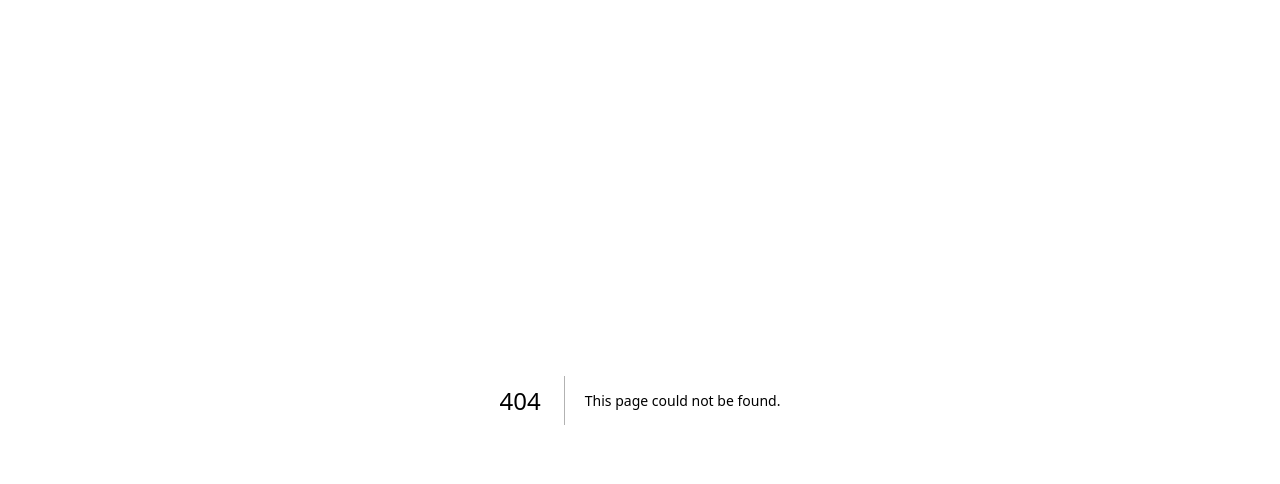
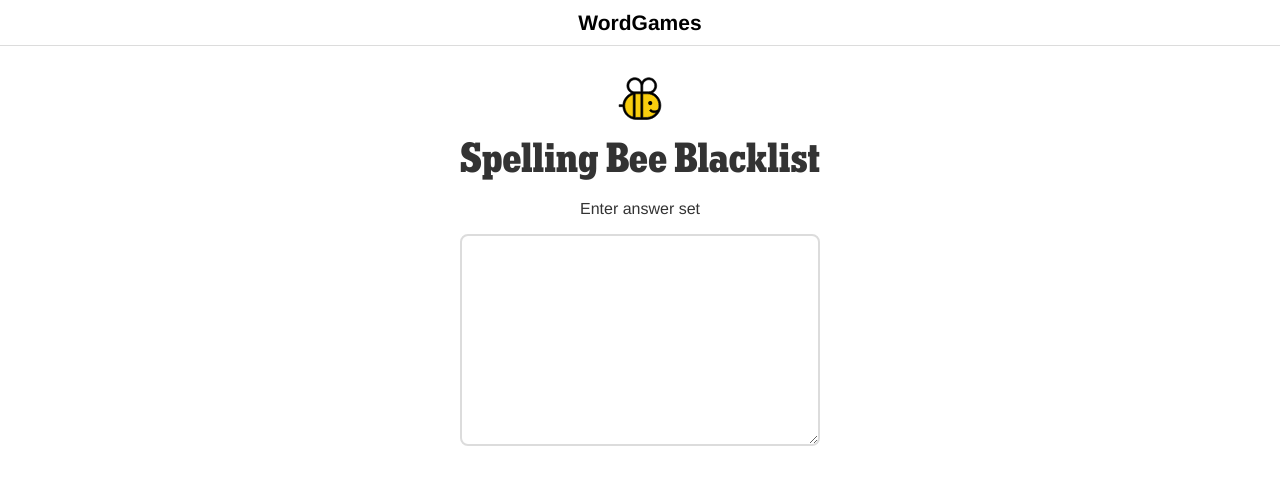
Before and after one commit to ericgio/spelling-bee, a Next.js app: page /sb-blacklist in a window 1280 px wide. Before the commit this address had no page. Shown: the top 484 px of the page. Built offline with nearby package versions, Linux system fonts and the light colour scheme; a web font is replaced by a local one.

Commit message:
Add page for diffing blacklisted words

```diff
--- /dev/null
+++ b/src/pages/sb-blacklist.tsx
@@ -0,0 +1,129 @@
+import * as React from 'react';
+import styled from 'styled-components';
+
+import Button from '../components/Button';
+import Page from '../components/Page';
+
+import { dedupeString, getSortedSpellingBeeResults, isPangram } from '../utils';
+
+const TITLE = 'Spelling Bee Blacklist';
+
+const $Main = styled(Page.Main)`
+  max-width: 360px;
+
+  @media (min-width: ${({ theme }) => theme.breakpoints.tablet}px) {
+    max-width: 640px !important;
+  }
+`;
+
+const $Textarea = styled.textarea`
+  resize: vertical;
+`;
+
+const $Results = styled.div`
+  border: 1px solid ${({ theme }) => theme.colors.borderColor};
+  border-radius: ${({ theme }) => theme.borderRadius};
+  margin-top: 2rem;
+  padding: 1rem 1.5rem;
+  text-align: left;
+`;
+
+const $DailyLetters = styled.div`
+  font-weight: 800;
+  font-family: 'nyt-franklin';
+  line-height: 1.25;
+  letter-spacing: 0.4em;
+  margin: 0.5rem 0;
+  text-transform: uppercase;
+
+  &::first-letter {
+    color: ${({ theme }) => theme.colors.yellow};
+  }
+`;
+
+const $List = styled.ul`
+  column-count: 3;
+  list-style: none;
+  padding: 0;
+
+  @media (min-width: ${({ theme }) => theme.breakpoints.tablet}px) {
+    column-count: 4;
+  }
+`;
+
+const $Item = styled.li<{ $isPangram?: boolean }>`
+  border-bottom: 1px solid ${({ theme }) => theme.colors.borderColor};
+  font-weight: ${({ $isPangram }) => ($isPangram ? 700 : 500)};
+  margin-bottom: 7px;
+  padding: 4px 0 4px 1px;
+  text-transform: capitalize;
+`;
+
+/**
+ * Infer the 7 letters from the answer set.
+ */
+function getDailyLetters(answers: string[]) {
+  // Generate a map of all the letters that appear in the answers.
+  const letterMap: Record<string, number> = {};
+  answers.forEach((word) => {
+    // Don't count multiple occurences of a letter in a word.
+    dedupeString(word)
+      .split('')
+      .forEach((char) => {
+        if (!letterMap[char]) {
+          letterMap[char] = 1;
+          return;
+        }
+        letterMap[char] += 1;
+      });
+  });
+
+  // Sorts the letters by frequency. This *should* put the required letter in
+  // the first position, though if another letter happens to have the same
+  // frequency, the results may be wrong.
+  return Object.keys(letterMap)
+    .sort((a, b) => letterMap[b] - letterMap[a])
+    .join('');
+}
+
+function BlacklistGenerator() {
+  const [value, setValue] = React.useState<string>('');
+
+  const solutionArr = value
+    .split('\n')
+    .filter((word) => !!word)
+    .map((word) => word.toLowerCase());
+
+  const letters = getDailyLetters(solutionArr);
+  const sorted = getSortedSpellingBeeResults(letters);
+  const blacklist = sorted.filter((word) => !solutionArr.includes(word));
+
+  return (
+    <Page faviconSrc="/spelling-bee-favicon.ico" title={TITLE}>
+      <$Main>
+        <Page.Title icon="spelling-bee">{TITLE}</Page.Title>
+        <p>Enter answer set</p>
+        <$Textarea
+          className="spelling-bee"
+          rows={8}
+          onChange={(e) => setValue(e.target.value)}
+          value={value}
+        />
+        {!!blacklist.length && (
+          <$Results>
+            <$DailyLetters>{letters.split('')}</$DailyLetters>
+            <$List>
+              {blacklist.map((result) => (
+                <$Item $isPangram={isPangram(letters, result)} key={result}>
+                  {result}
+                </$Item>
+              ))}
+            </$List>
+          </$Results>
+        )}
+      </$Main>
+    </Page>
+  );
+}
+
+export default BlacklistGenerator;
--- a/src/pages/spelling-bee.tsx
+++ b/src/pages/spelling-bee.tsx
@@ -88,7 +88,7 @@ function MultiInput({ disabled, ...props }: MultiInputProps) {
   );
 }
 
-function Home() {
+function SpellingBee() {
   const [showResults, setShowResults] = React.useState(false);
   const [value, setValue] = React.useState<string>('');
 
@@ -150,4 +150,4 @@ function Home() {
   );
 }
 
-export default Home;
+export default SpellingBee;
--- a/src/pages/wordle-solutions.tsx
+++ b/src/pages/wordle-solutions.tsx
@@ -63,7 +63,7 @@ function getValidatedDate(e: React.ChangeEvent<HTMLInputElement>) {
   return value;
 }
 
-function Wordle() {
+function WordleSolutions() {
   const [data, setData] = React.useState<WordleData | null>(null);
   const [date, setDate] = React.useState<string>(MAX_DATE);
 
@@ -117,4 +117,4 @@ function Wordle() {
   );
 }
 
-export default Wordle;
+export default WordleSolutions;
--- a/src/theme/globalStyles.tsx
+++ b/src/theme/globalStyles.tsx
@@ -8,8 +8,33 @@ const GlobalStyles = createGlobalStyle`
     -webkit-font-smoothing: antialiased;
   }
 
-  input {
+  input,
+  textarea {
+    background-color: ${({ theme }) => theme.colors.white};
+    border: 2px solid ${({ theme }) => theme.colors.borderColor};
+    border-radius: 0.5rem;
+    box-sizing: border-box;
+    color: ${({ theme }) => theme.colors.black};
+    display: block;
     font-family: ${({ theme }) => theme.fontFamily.text};
+    font-size: 1rem;
+    line-height: 1.5;
+    padding: 0.5rem 0.75rem;
+    transition: border-color 0.15s ease-in-out, box-shadow 0.15s ease-in-out;
+
+    &:focus {
+      outline: 0;
+    }
+
+    &.spelling-bee:focus {
+      border-color: ${({ theme }) => theme.colors.yellow};
+      box-shadow: 0 0 0 0.25rem ${({ theme }) => theme.colors.yellow}40;
+    }
+
+    &.wordle:focus {
+      border-color: ${({ theme }) => theme.colors.wordle.green};
+      box-shadow: 0 0 0 0.25rem ${({ theme }) => theme.colors.wordle.green}40;
+    }
   }
 
   p {
```
Also changed, not shown: src/components/Input.tsx (+0 -11 lines).
